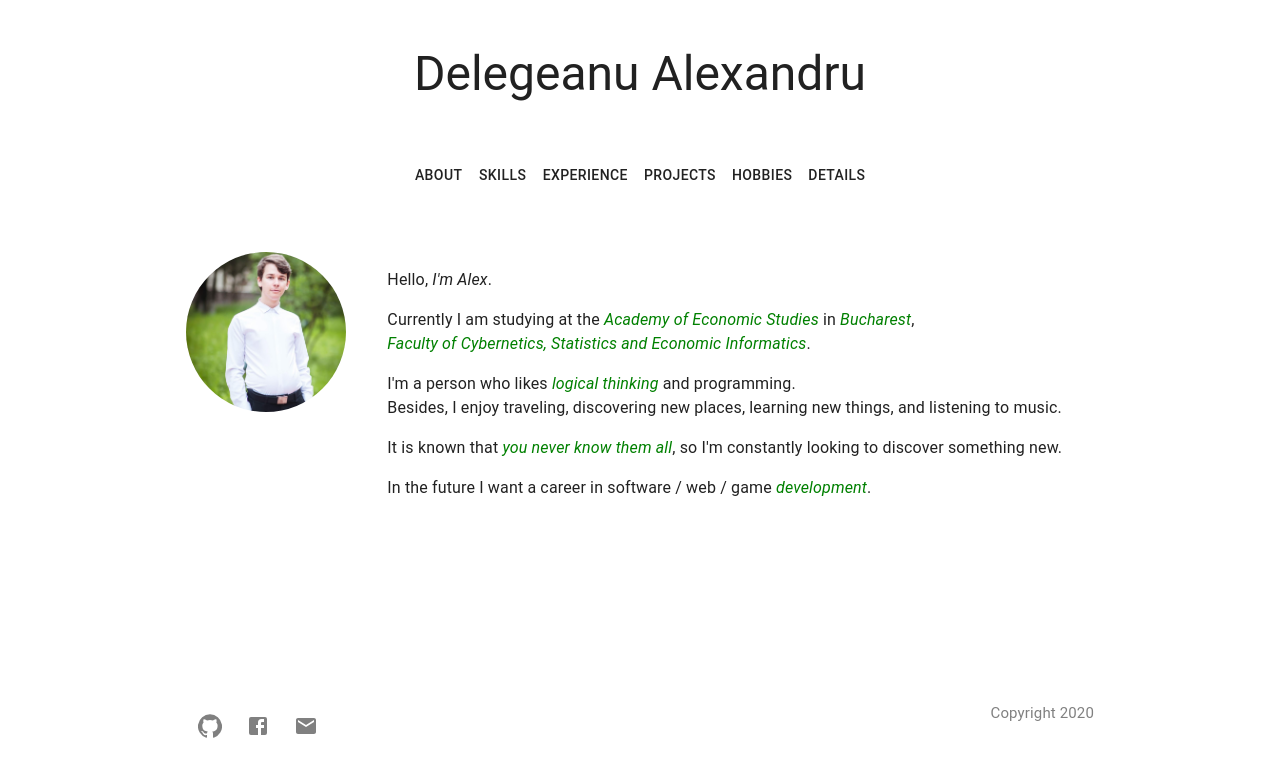
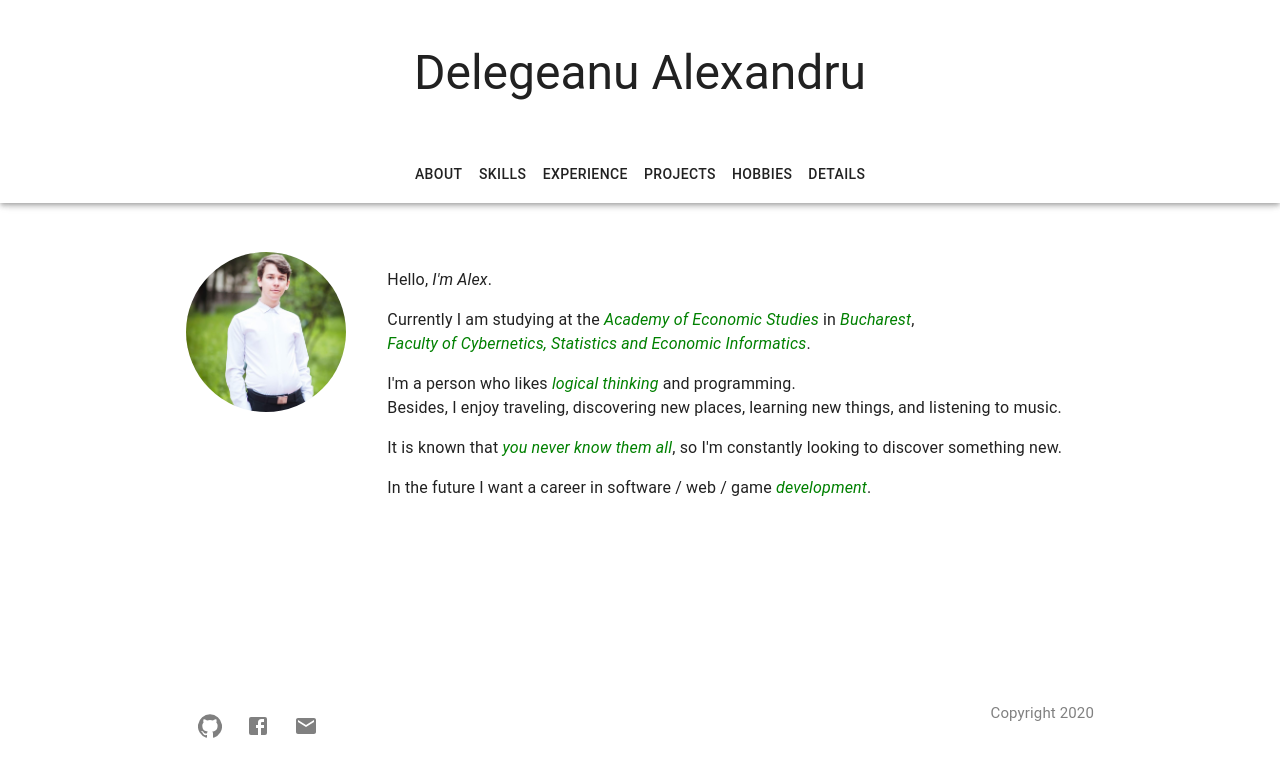
Before and after one commit to TheAncientOwl/personal-page, a React (Create React App) app: page / in a window 1280 px wide. Shown: the top 776 px of the page. Built offline with nearby package versions, Linux system fonts and the light colour scheme.

Commit message:
Simplified code. (Now using Mui AppBar).

```diff
--- a/src/components/NavBar.jsx
+++ b/src/components/NavBar.jsx
@@ -1,31 +1,19 @@
-import { makeStyles } from '@material-ui/core';
+import { AppBar, Toolbar } from '@material-ui/core';
 import PropTypes from 'prop-types';
 import React from 'react';
 import NavBarButtons from './NavBarButtons';
 import NavBarNameTitle from './NavBarNameTitle';
 
-const useStyles = makeStyles({
-  root: {
-    borderStyle: 'solid',
-    borderWidth: '0.5px',
-    //borderColor: 'green',
-    borderColor: 'transparent',
-
-    position: 'fixed',
-    width: '100%',
-    background: 'inherit',
-    textAlign: 'center',
-  },
-});
-
 export default function NavBar({ onClick }) {
-  const classes = useStyles();
-
   return (
-    <header className={classes.root}>
-      <NavBarNameTitle />
-      <NavBarButtons onClick={onClick} />
-    </header>
+    <AppBar style={{ position: 'fixed', alignItems: 'center' }} color='inherit' position='absolute'>
+      <Toolbar>
+        <NavBarNameTitle />
+      </Toolbar>
+      <Toolbar>
+        <NavBarButtons onClick={onClick} />
+      </Toolbar>
+    </AppBar>
   );
 }
 
```
